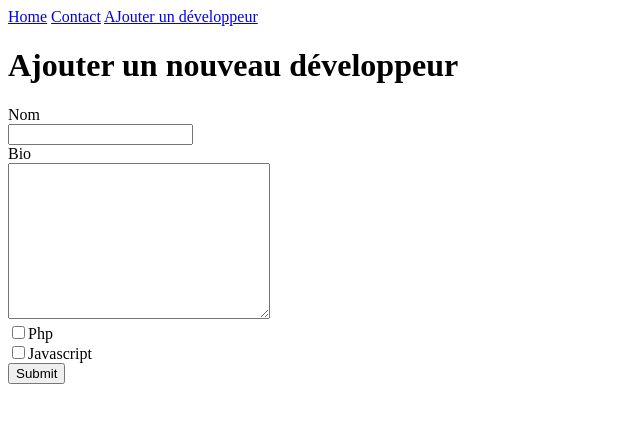
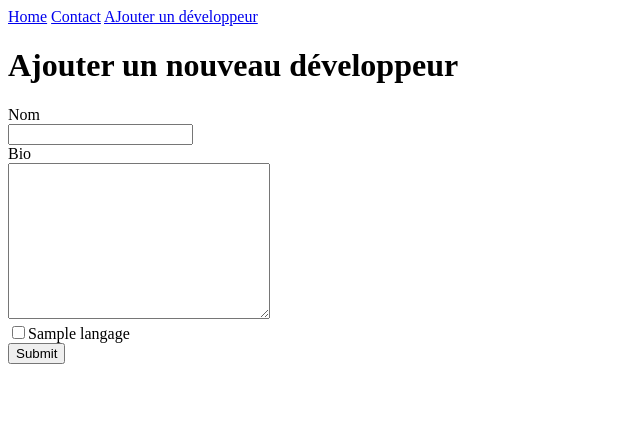
Before and after one commit to mlf-dev/recruteo_php, a PHP site: template resources/views/developpeur/add.php in a window 1280 px wide. Shown: the top 423 px of the page, without its empty margins (0-640 px from the left). Run offline with PHP 8.4, Linux system fonts and the light colour scheme; the template is opened without the code that fills it: most values are stand-ins (such as "Sample title", 1, 10 or a date in 2020).

Commit message:
ajout récupération des langages pour la fonctionnalité Ajout développeur

```diff
--- a/resources/views/developpeur/add.php
+++ b/resources/views/developpeur/add.php
@@ -20,12 +20,11 @@
             <textarea id="bio" cols="30" rows="10" name="bio"></textarea>
         </div>
         <div>
+            <?php foreach ($langages as $langage) :?>
             <label>
-                <input type="checkbox" name="languages[]" value="php">Php
+                <input type="checkbox" name="languages[]" value="<?= $langage->getId() ?>"><?= $langage->getNom() ?>
             </label> <br/>
-            <label>
-                <input type="checkbox" name="languages[]" value="javascript">Javascript
-            </label> <br/>
+            <?php endforeach; ?>
         </div>
         <div>
             <input type="submit">
```
Also changed, not shown: app/Langage.php (+21 -0 lines).
